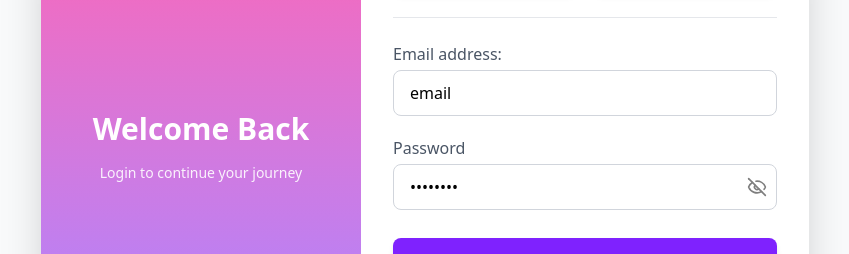
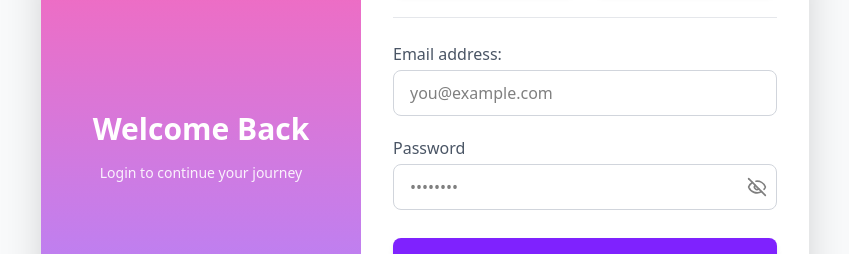
Before and after one commit to ravikanttarare95/re-link, a React (Vite) app in the folder client/: page /authenticate in a window 1280 px wide. Shown: the part 209-463 px from the top of the page, without its empty margins (215-1064 px from the left). Built offline with nearby package versions, Linux system fonts and the light colour scheme.

Commit message:
feat(auth): update LoginForm to manage input state and improve data handling

```diff
--- a/client/src/components/authentication/Login.tsx
+++ b/client/src/components/authentication/Login.tsx
@@ -1,37 +1,45 @@
+import { useState } from "react";
 import Button from "./../../components/Button";
 import Input from "./Input";
 import Label from "./Label";
 
 function LoginForm() {
+  const [loginData, setLoginData] = useState({
+    email: "",
+    password: "",
+  });
+
+  const handleInputChange = (e: React.ChangeEvent<HTMLInputElement>) => {
+    const { name, value } = e.target;
+    setLoginData((prev) => ({ ...prev, [name]: value }));
+  };
+
   return (
     <form className="space-y-5">
-      {/* Email */}
       <div className="space-y-1">
         <Label htmlFor={"input-email"} labelTitle={"Email address:"} />
-
         <Input
           id="input-email"
           type="email"
+          name="email"
           placeholder="you@example.com"
-          value={"email"}
-          onInputChange={() => {}}
+          value={loginData.email}
+          onInputChange={handleInputChange}
         />
       </div>
 
-      {/* Password */}
       <div className="space-y-1">
         <Label htmlFor={"input-password"} labelTitle={"Password"} />
-
         <Input
-          id="password"
+          id="input-password"
           type="password"
+          name="password"
           placeholder="••••••••"
-          value={"password"}
-          onInputChange={() => {}}
+          value={loginData.password}
+          onInputChange={handleInputChange}
         />
       </div>
 
-      {/* Buttons */}
       <div className="space-y-3 pt-2">
         <Button
           type="submit"
```
